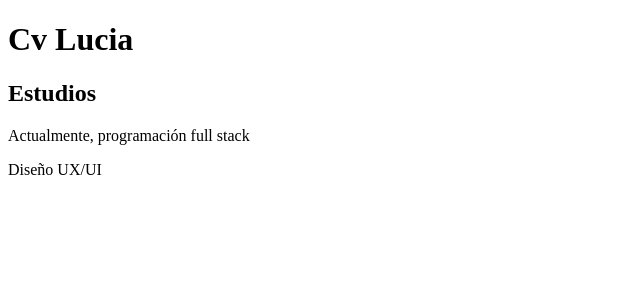
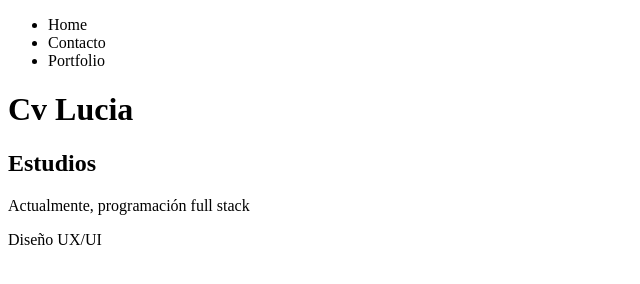
Before and after one commit to tzlucia/aprendiendo-git, a plain HTML site: page index.html in a window 1280 px wide. Shown: the whole page, without its empty margins (0-640 px from the left). Drawn offline with Linux system fonts and the light colour scheme.

Commit message:
agregue barra de navegacion

```diff
--- a/index.html
+++ b/index.html
@@ -6,6 +6,13 @@
     <title>Mi primer proyecto de Git</title>
   </head>
   <body>
+    <nav>
+      <ul>
+        <li><a>Home</a></li>
+        <li><a>Contacto</a></li>
+        <li><a>Portfolio</a></li>
+      </ul>
+    </nav>
     <h1>Cv Lucia</h1>
     <h2>Estudios</h2>
     <p>Actualmente, programación full stack</p>
```
